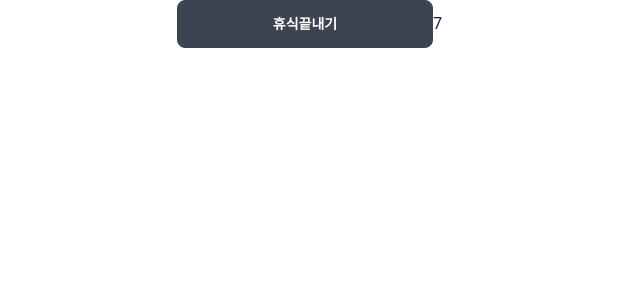
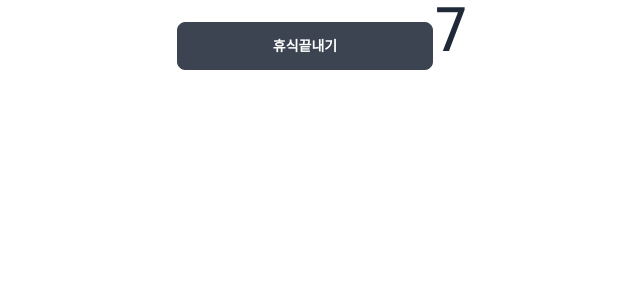
Before and after one commit to ShineTiger/7-squrt, a React (Create React App) app: page /Rest in a window 1280 px wide. Shown: the top 300 px of the page, without its empty margins (271-911 px from the left). Built offline with nearby package versions, Linux system fonts and the light colour scheme.

Commit message:
:lipstick: SecondCounter 컴포넌트 스타일 추가
className을 넣으려고 하면 타입오류가 나서 타입도 interface로 추가함.

```diff
--- a/src/components/SecondCounter.tsx
+++ b/src/components/SecondCounter.tsx
@@ -1,13 +1,20 @@
 import useInterval from "../hooks/useInterval";
 
-const SecondCounter = ({ second, setSecond, isPlay }) => {
+interface SecondCounter {
+  second: number;
+  setSecond: number;
+  isPlay: boolean;
+  className: String;
+}
+
+const SecondCounter = ({ second, setSecond, isPlay, className }) => {
   useInterval(
     () => {
       setSecond(second + 1);
     },
     isPlay ? 1000 : null
   );
-  return second;
+  return <h4 className={className}>{second}</h4>;
 };
 
 export default SecondCounter;
--- a/src/pages/Main.tsx
+++ b/src/pages/Main.tsx
@@ -1,10 +1,7 @@
 import { useNavigate } from "react-router-dom";
 import { useState, useEffect, useRef } from "react";
 import SecondCounter from "../components/SecondCounter";
-import {
-  atom,
-  useRecoilState,
-} from "recoil";
+import { atom, useRecoilState } from "recoil";
 
 const Main = () => {
   const [second, setSecond] = useState<number>(0);
@@ -60,7 +57,12 @@ const Main = () => {
 
   return (
     <div>
-      <SecondCounter second={second} setSecond={setSecond} isPlay={play} />
+      <SecondCounter
+        second={second}
+        setSecond={setSecond}
+        isPlay={play}
+        className="countdown font-mono text-6xl"
+      />
       <p>{squatTime}</p>
       <p>{squat}</p>
       <img src={`/image/${frameImage}`} />
--- a/src/pages/Ready.tsx
+++ b/src/pages/Ready.tsx
@@ -32,7 +32,12 @@ const Ready = () => {
         >
           시작
         </button>
-        <SecondCounter second={timer} setSecond={setTimer} isPlay={isReady} />
+        <SecondCounter
+          second={timer}
+          setSecond={setTimer}
+          isPlay={isReady}
+          className={isReady ? "countdown font-mono text-6xl" : "none"}
+        />
       </div>
     </div>
   );
--- a/src/pages/Rest.tsx
+++ b/src/pages/Rest.tsx
@@ -29,7 +29,12 @@ const Rest = () => {
       <button onClick={overRest} className="btn btn-wide">
         휴식끝내기
       </button>
-      <SecondCounter second={timer} setSecond={setTimer} isPlay={play} />
+      <SecondCounter
+        second={timer}
+        setSecond={setTimer}
+        isPlay={play}
+        className="countdown font-mono text-6xl"
+      />
     </>
   );
 };
```
